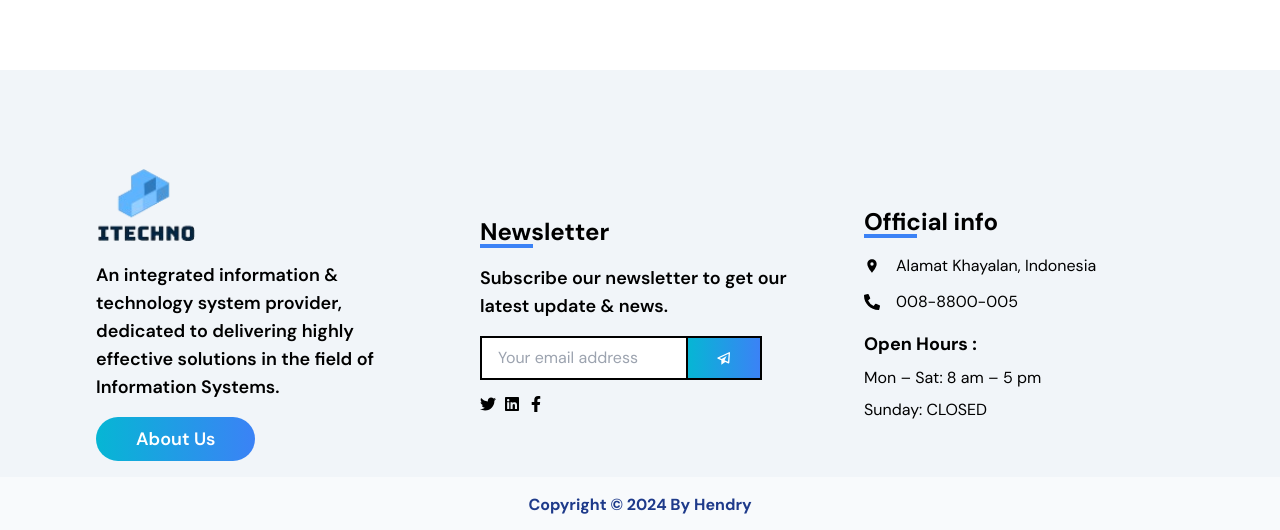
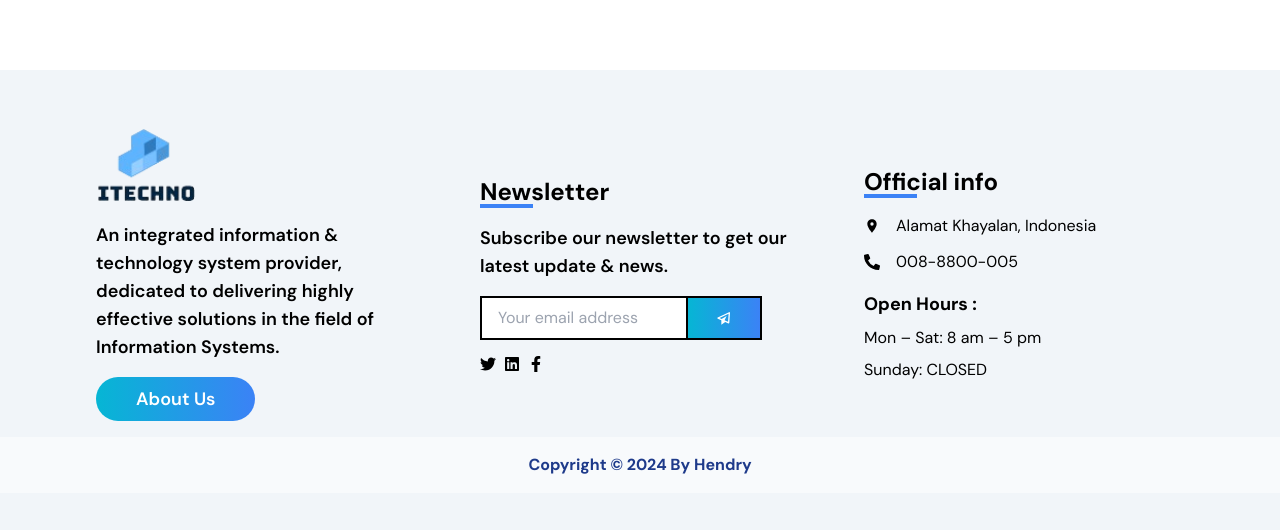
Before and after one commit to akaslayer/company-profile, a Next.js app: page /teams in a window 1280 px wide. Shown: the part 770-1300 px from the top of the page. Built offline with nearby package versions, Linux system fonts and the light colour scheme; no server answers.

Commit message:
Feat(Fix):Fix layout in teams page by adding skeleton

```diff
--- a/src/app/teams/components/TeamMember/index.tsx
+++ b/src/app/teams/components/TeamMember/index.tsx
@@ -36,10 +36,7 @@ const TeamMember = () => {
 
       <div
         className="grid grid-cols-2 gap-5 md:grid-cols-3"
-      // variants={container}
-      // animate={mainControls}
-      // initial="visible"
-      // viewport={{ once: true, amount: 1 }}
+
       >
         {!loading ? (
           <>
--- a/src/components/Footer/index.tsx
+++ b/src/components/Footer/index.tsx
@@ -6,7 +6,7 @@ import { MdLocationOn } from 'react-icons/md'
 
 const Footer = () => {
   return (
-    <div className=' pt-20 font-DM-Sans bg-slate-100'>
+    <div className=' py-10 font-DM-Sans bg-slate-100'>
       <div className="grid items-center gap-8 md:grid-cols-3 px-2  md:px-20">
         <div className="item flex flex-col gap-4 p-4">
           <Image alt="" src='/logo2.png' width={100} height={100} />
```
